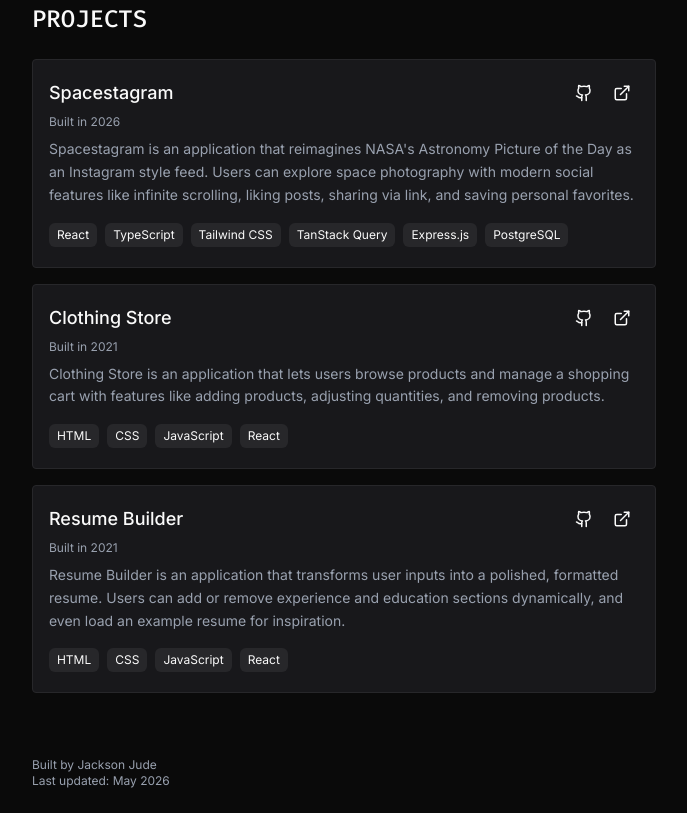
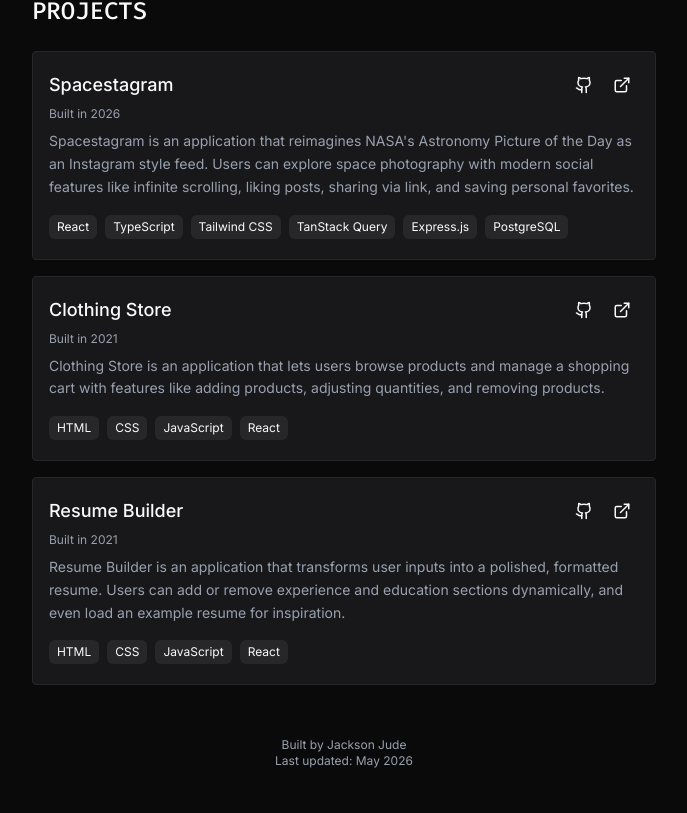
Before and after one commit to JacksonJ97/portfolio, a React (Vite) app: page / in a window 1280 px wide. Shown: the part 1255-2068 px from the top of the page, without its empty margins (296-983 px from the left). After the commit the page ends 2044 px from the top, so only its background shows below. Built offline with nearby package versions, Linux system fonts and the light colour scheme.

Commit message:
tweaked spacing

```diff
--- a/src/components/Footer/index.tsx
+++ b/src/components/Footer/index.tsx
@@ -1,6 +1,6 @@
 export default function Footer() {
   return (
-    <footer className="mx-auto max-w-prose px-4 py-6">
+    <footer className="mx-auto max-w-prose px-4 py-5 text-center">
       <p className="text-xs text-(--text-muted-color)">Built by Jackson Jude</p>
       <p className="text-xs text-(--text-muted-color)">
         Last updated: May 2026
--- a/src/content/index.tsx
+++ b/src/content/index.tsx
@@ -5,7 +5,7 @@
 
 export default function Content() {
   return (
-    <main className="mx-auto max-w-prose px-4 py-10">
+    <main className="mx-auto max-w-prose px-4 py-8">
       <About />
       <div className="my-6 h-px bg-(--border-color)" />
       <Work />
```
